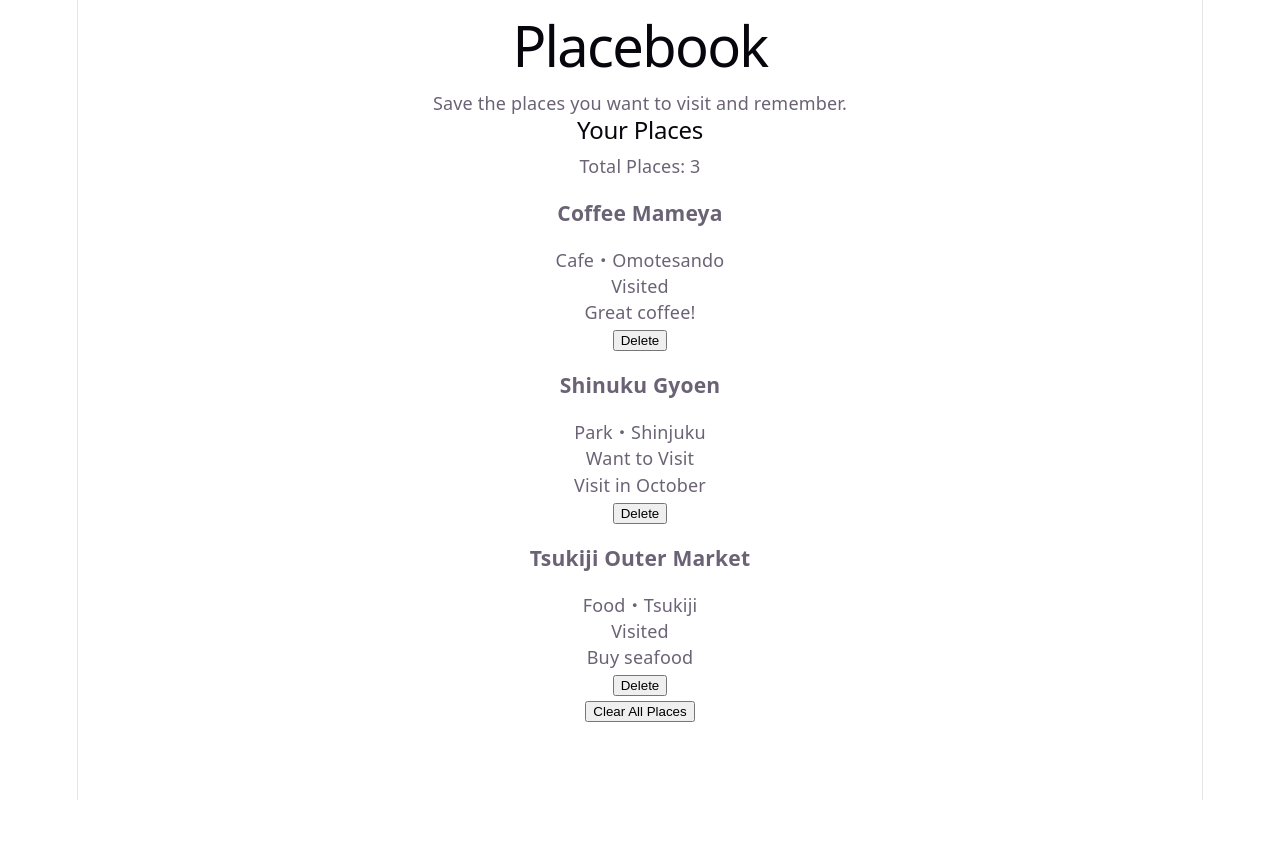
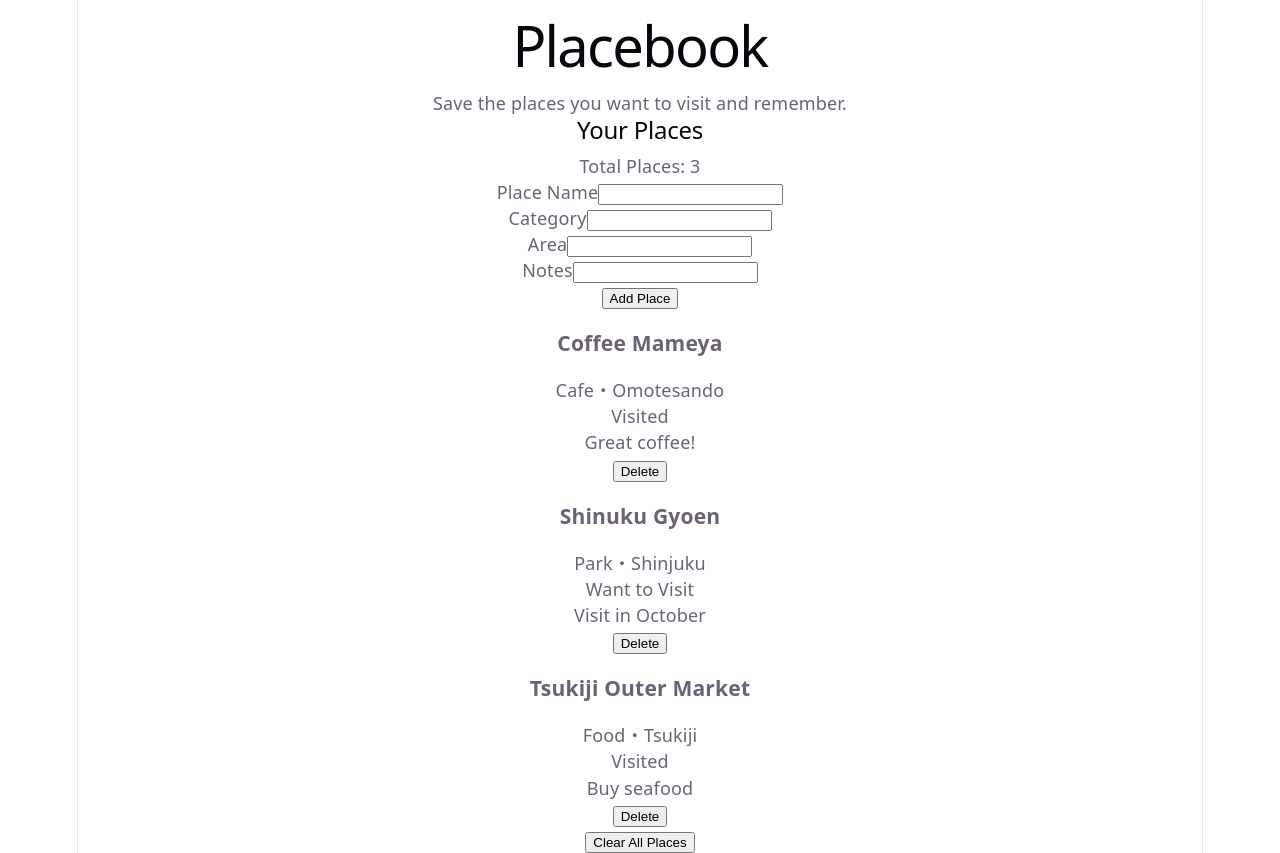
Before and after one commit to ryo-masago/placebook, a React (Vite) app: page / in a window 1280 px wide. Before the commit the page ends 800 px from the top, so only its background shows below. Built offline with nearby package versions, Linux system fonts and the light colour scheme.

Commit message:
Add Place Create Form

```diff
--- a/src/App.tsx
+++ b/src/App.tsx
@@ -1,6 +1,7 @@
 import PlaceCard from "./components/PlaceCard"
 import type {Place} from "./types/Place"
 import {useState} from "react"
+import PlaceForm from "./components/PlaceForm"
 
 function App() {
   const [places, setPlaces] = useState<Place[]>([
@@ -30,6 +31,13 @@ function App() {
   }
   ])
 
+  function handleAdd(place: Place) {
+    setPlaces((currentPlaces) => [
+      ...currentPlaces,
+      place,
+    ])
+  }
+
   function handleDelete(id: number) {
     setPlaces((currentPlaces) =>
       currentPlaces.filter((place) => place.id !== id)
@@ -43,6 +51,8 @@ function App() {
 
       <h2>Your Places</h2>
       <p>Total Places: {places.length}</p>
+
+      <PlaceForm onAdd = {handleAdd}/>
 
       {places.map((place) => (
         <PlaceCard
--- /dev/null
+++ b/src/components/PlaceForm.tsx
@@ -0,0 +1,81 @@
+import {useState} from "react"
+import type {Place} from "../types/Place"
+
+type PlaceFormProps = {
+  onAdd: (place: Place) => void
+}
+
+function PlaceForm({onAdd}: PlaceFormProps) {
+  const [name, setName] = useState("")
+  const [category, setCategory] = useState("")
+  const [area, setArea] = useState("")
+  const [notes, setNotes] = useState("")
+
+  function handleSubmit(event: React.FormEvent<HTMLFormElement>) {
+    event.preventDefault()
+
+    const newPlace: Place = {
+      id: Date.now(),
+      name: name,
+      category: category,
+      area: area,
+      status: "want-to-visit",
+      notes: notes
+    }
+
+    onAdd(newPlace)
+
+    setName("")
+    setCategory("")
+    setArea("")
+    setNotes("")
+  }
+
+  return (
+    <form onSubmit = {handleSubmit}>
+      <div>
+        <label htmlFor = "name">Place Name</label>
+        <input
+          id = "name"
+          type = "text"
+          value = {name}
+          onChange = {(event) => setName(event.target.value)}
+        />
+      </div>
+
+      <div>
+        <label htmlFor = "category">Category</label>
+        <input
+          id = "category"
+          type="text"
+          value = {category}
+          onChange = {(event) => setCategory(event.target.value)}
+        />
+      </div>
+
+      <div>
+        <label htmlFor = "area">Area</label>
+        <input
+          id = "area"
+          type="text"
+          value = {area}
+          onChange = {(event) => setArea(event.target.value)}
+        />
+      </div>
+
+      <div>
+        <label htmlFor = "notes">Notes</label>
+        <input
+          id = "notes"
+          type="text"
+          value = {notes}
+          onChange = {(event) => setNotes(event.target.value)}
+        />
+      </div>
+
+      <button type = "submit">Add Place</button>
+    </form>
+  )
+}
+
+export default PlaceForm
```
